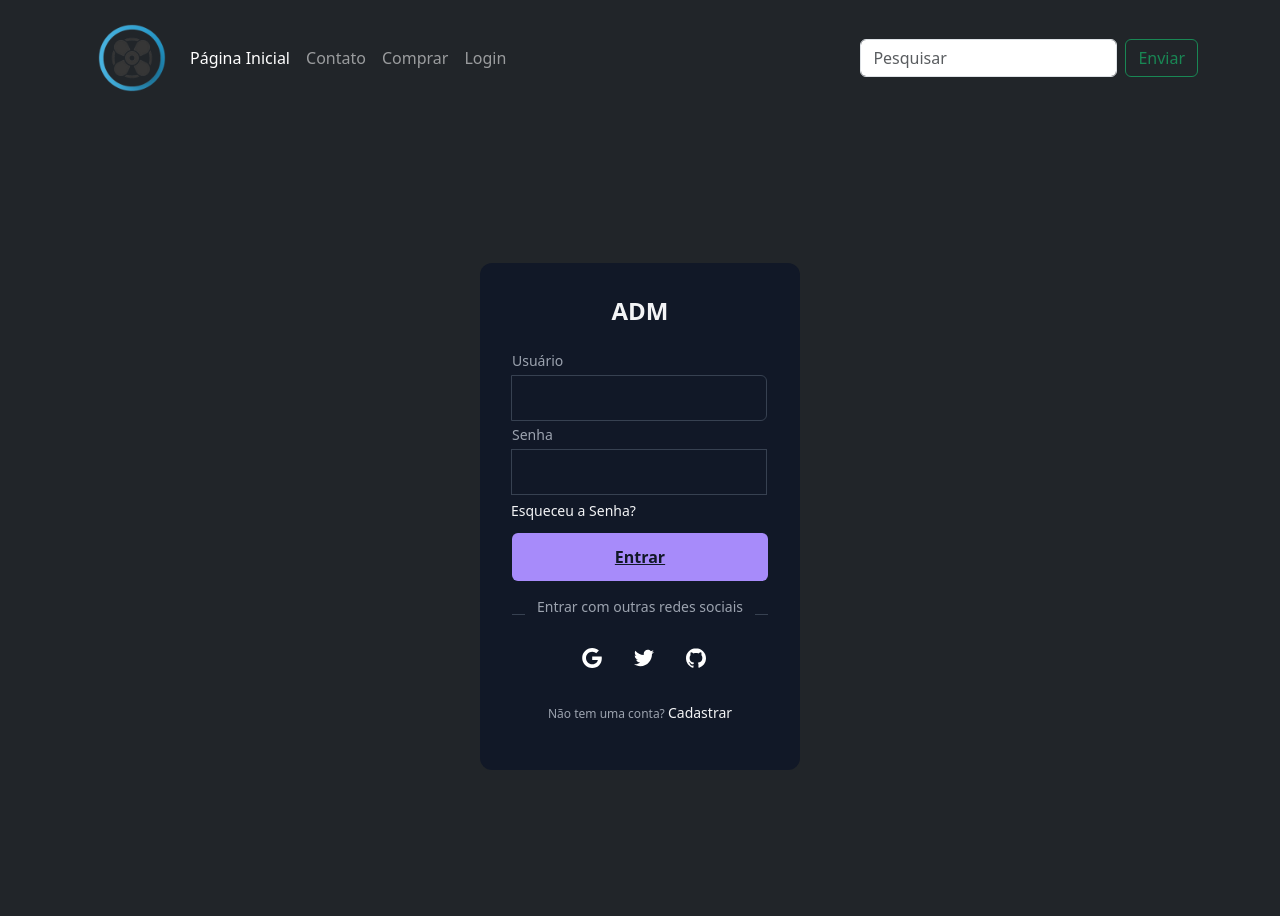
After one commit to PHm00/SiteFlask, a Flask app: page /adm in a window 1280 px wide. The commit adds this page. Run offline with Flask 3, Linux system fonts and the light colour scheme.

Commit message:
decimo commit

```diff
--- a/app/routes.py
+++ b/app/routes.py
@@ -3,6 +3,8 @@ from flask import render_template
 from flask import request
 import json
 import requests
+from flask import session
+
 
 link = "https://pedroflaskti18n-default-rtdb.firebaseio.com/" #conectar banco de dados
 @app.route('/')#configurando uma rotaWeb
@@ -97,3 +99,24 @@ def excluir():
 
     except Exception as e:
         return f'Houve um erro!\n\n + {e}'
+@app.route('/adm')
+def adm():
+    return render_template('adm.html', titulo="login Dev", nome="Pedro")
+
+USUARIO_ADM = "Pedro"
+SENHA_ADM = "1234"
+@app.route('/loginAdm', methods=['GET', 'POST'])
+def loginAdm():
+    if request.method == 'POST':
+        try:
+            usuario = request.form.get("usuario")
+            senha = request.form.get("senha")
+            # Verifica se o usuário e senha correspondem ao ADM
+            if usuario == USUARIO_ADM and senha == SENHA_ADM:
+                session['logged_in'] = True  # Define a sessão como logada
+                return 'Login bem-sucedido! Você agora tem acesso ao CRUD.'
+            else:
+                return 'Usuário ou senha incorretos.'
+        except Exception as e:
+            return f'Ocorreu um erro\n\n + {e}'
+    return render_template('loginAdm.html', titulo="Login ADM", nome="Pedro")
--- /dev/null
+++ b/app/templates/ADM.html
@@ -0,0 +1,49 @@
+{% extends 'base.html' %}
+{% block conteudo %}
+<div class="d-flex justify-content-center align-items-center" style="height: 100vh;">
+   <div class="form-container">
+      <p class="title">ADM</p>
+      <form class="form">
+         <div class="input-group">
+            <label for="username">Usuário</label>
+            <input type="text" name="username" id="username" placeholder="">
+         </div>
+         <div class="input-group">
+            <label for="password">Senha</label>
+            <input type="password" name="password" id="password" placeholder="">
+            <div class="forgot">
+               <a rel="noopener noreferrer" href="#">Esqueceu a Senha?</a>
+            </div>
+         </div>
+          <a class="sign" href="/loginAdm">Entrar
+          </a>
+      </form>
+      <div class="social-message">
+         <div class="line"></div>
+         <p class="message">Entrar com outras redes sociais</p>
+         <div class="line"></div>
+      </div>
+      <div class="social-icons">
+         <button aria-label="Log in with Google" class="icon">
+            <svg xmlns="http://www.w3.org/2000/svg" viewBox="0 0 32 32" class="w-5 h-5 fill-current">
+               <path d="M16.318 13.714v5.484h9.078c-0.37 2.354-2.745 6.901-9.078 6.901-5.458 0-9.917-4.521-9.917-10.099s4.458-10.099 9.917-10.099c3.109 0 5.193 1.318 6.38 2.464l4.339-4.182c-2.786-2.599-6.396-4.182-10.719-4.182-8.844 0-16 7.151-16 16s7.156 16 16 16c9.234 0 15.365-6.49 15.365-15.635 0-1.052-0.115-1.854-0.255-2.651z"></path>
+            </svg>
+         </button>
+         <button aria-label="Log in with Twitter" class="icon">
+            <svg xmlns="http://www.w3.org/2000/svg" viewBox="0 0 32 32" class="w-5 h-5 fill-current">
+               <path d="M31.937 6.093c-1.177 0.516-2.437 0.871-3.765 1.032 1.355-0.813 2.391-2.099 2.885-3.631-1.271 0.74-2.677 1.276-4.172 1.579-1.192-1.276-2.896-2.079-4.787-2.079-3.625 0-6.563 2.937-6.563 6.557 0 0.521 0.063 1.021 0.172 1.495-5.453-0.255-10.287-2.875-13.52-6.833-0.568 0.964-0.891 2.084-0.891 3.303 0 2.281 1.161 4.281 2.916 5.457-1.073-0.031-2.083-0.328-2.968-0.817v0.079c0 3.181 2.26 5.833 5.26 6.437-0.547 0.145-1.131 0.229-1.724 0.229-0.421 0-0.823-0.041-1.224-0.115 0.844 2.604 3.26 4.5 6.14 4.557-2.239 1.755-5.077 2.801-8.135 2.801-0.521 0-1.041-0.025-1.563-0.088 2.917 1.86 6.36 2.948 10.079 2.948 12.067 0 18.661-9.995 18.661-18.651 0-0.276 0-0.557-0.021-0.839 1.287-0.917 2.401-2.079 3.281-3.396z"></path>
+            </svg>
+         </button>
+         <button aria-label="Log in with GitHub" class="icon">
+            <svg xmlns="http://www.w3.org/2000/svg" viewBox="0 0 32 32" class="w-5 h-5 fill-current">
+               <path d="M16 0.396c-8.839 0-16 7.167-16 16 0 7.073 4.584 13.068 10.937 15.183 0.803 0.151 1.093-0.344 1.093-0.772 0-0.38-0.009-1.385-0.015-2.719-4.453 0.964-5.391-2.151-5.391-2.151-0.729-1.844-1.781-2.339-1.781-2.339-1.448-0.989 0.115-0.968 0.115-0.968 1.604 0.109 2.448 1.645 2.448 1.645 1.427 2.448 3.744 1.74 4.661 1.328 0.14-1.031 0.557-1.74 1.011-2.135-3.552-0.401-7.287-1.776-7.287-7.907 0-1.751 0.62-3.177 1.645-4.297-0.177-0.401-0.719-2.031 0.141-4.235 0 0 1.339-0.427 4.4 1.641 1.281-0.355 2.641-0.532 4-0.541 1.36 0.009 2.719 0.187 4 0.541 3.043-2.068 4.381-1.641 4.381-1.641 0.859 2.204 0.317 3.833 0.161 4.235 1.015 1.12 1.635 2.547 1.635 4.297 0 6.145-3.74 7.5-7.296 7.891 0.556 0.479 1.077 1.464 1.077 2.959 0 2.14-0.020 3.864-0.020 4.385 0 0.416 0.28 0.916 1.104 0.755 6.4-2.093 10.979-8.093 10.979-15.156 0-8.833-7.161-16-16-16z"></path>
+            </svg>
+         </button>
+      </div><br>
+      <p class="signup">Não tem uma conta?
+         <a rel="noopener noreferrer" href="/cadastrar" class="">Cadastrar</a>
+      </p>
+
+   </div>
+</div>
+{% endblock %}
--- a/app/templates/cadastro.html
+++ b/app/templates/cadastro.html
@@ -10,7 +10,7 @@
 				</div>
 				<div class="input-group">
 					<label for="password">Senha</label>
-					<input type="password" name="nome" id="password" placeholder="">
+					<input type="password" name="senha" id="password" placeholder="">
 				</div>
 				<div class="input-group">
 					<label for="phone">Telefone</label>
```
Also changed, not shown: app/templates/login.html (+5 -24 lines), app/templates/loginAdm.html (added, +7 -0 lines).
